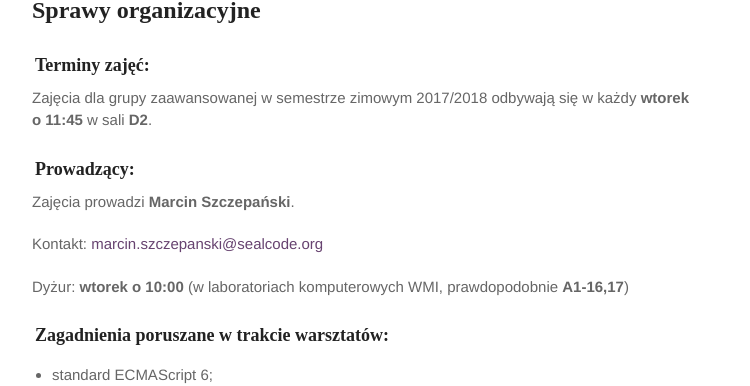
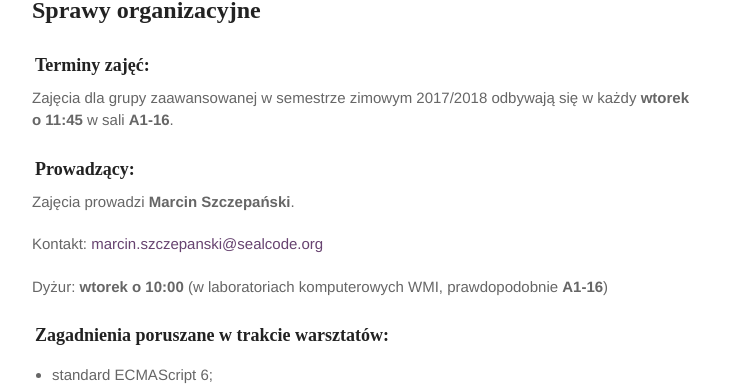
Before and after one commit to marcin-szczepanski/TWE, a Jekyll site: the page built from zajecia/2/informacje.md, in a window 1280 px wide and 900 px high, scrolled down 770 px. Shown: the part 149-535 px from the top of the window, without its empty margins (263-1013 px from the left). Built offline with Jekyll 4.4.1, drawn with Linux system fonts in a browser that asks for light colours; some web fonts are replaced.

Commit message:
Update informacje.md

```diff
--- a/zajecia/2/informacje.md
+++ b/zajecia/2/informacje.md
@@ -34,14 +34,14 @@ Dla&nbsp;ćwiczeń wykonywanych na&nbsp;zajęciach: **exercise_01**, **exercise_
 ## Sprawy organizacyjne
 
 ### Terminy zajęć:
-Zajęcia dla grupy zaawansowanej w semestrze zimowym 2017/2018 odbywają się w każdy **wtorek o&nbsp;11:45** w&nbsp;sali **D2**.
+Zajęcia dla grupy zaawansowanej w semestrze zimowym 2017/2018 odbywają się w każdy **wtorek o&nbsp;11:45** w&nbsp;sali **A1-16**.
 
 ### Prowadzący:
 Zajęcia prowadzi **Marcin Szczepański**.
 
 Kontakt: <a href="maito:marcin.szczepanski@sealcode.org">marcin.szczepanski@sealcode.org</a>
 
-Dyżur: **wtorek o 10:00** (w laboratoriach komputerowych WMI, prawdopodobnie **A1-16,17**)
+Dyżur: **wtorek o 10:00** (w laboratoriach komputerowych WMI, prawdopodobnie **A1-16**)
 
 ### Zagadnienia poruszane w trakcie warsztatów:
 
```
